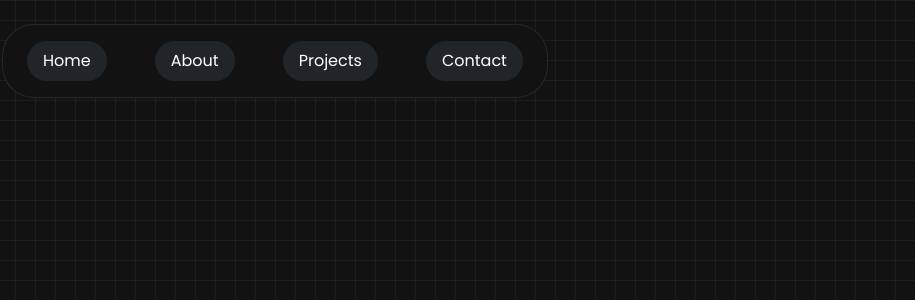
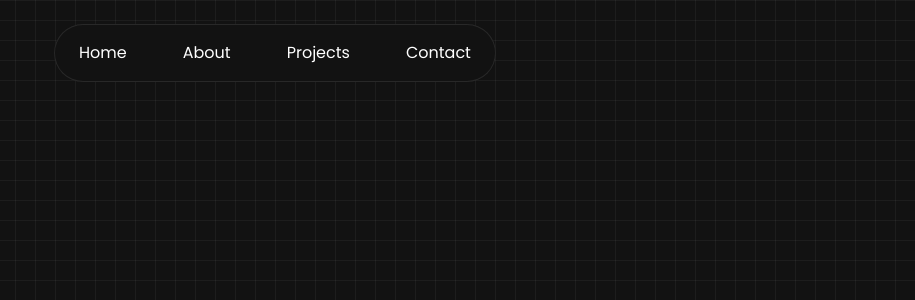
Before and after one commit to LanceAziz/personal-portfolio, a Next.js app: page / in a window 1280 px wide. Shown: the top 300 px of the page, without its empty margins (365-1280 px from the left). Built offline with nearby package versions, Linux system fonts and the light colour scheme.

Commit message:
nav bar positioning

```diff
--- a/app/components/navbar/navbar.js
+++ b/app/components/navbar/navbar.js
@@ -5,10 +5,10 @@ function Navbar() {
   return (
     <div className='pt-4'>
       <div className='d-flex justify-content-center align-items-center'>
-        <div className='d-flex gap-5 py-3 px-4 rounded rounded-5' style={{ backgroundColor: "#121212", border: "1px solid #ffffff18" }}>
+        <div className='d-flex gap-4 py-2 px-2 rounded rounded-5' style={{ backgroundColor: "#121212", border: "1px solid #ffffff18" }}>
           {
             navItems.map((item, index) => (
-              <div key={index} className='bg-dark text-white px-3 py-2 rounded rounded-5'>
+              <div key={index} className='text-white px-3 py-2 rounded rounded-5 cursor-pointer' style={{ cursor: "pointer" }}>
                 {item}
               </div>
             ))
--- a/app/layout.js
+++ b/app/layout.js
@@ -3,6 +3,7 @@ import "bootstrap/dist/css/bootstrap.min.css";
 import "./globals.css";
 import "@fortawesome/fontawesome-svg-core/styles.css";
 import Grid from "@/app/components/grid/grid";
+import Navbar from "./components/navbar/navbar";
 
 const poppins = Poppins({
   variable: "--font-poppins",
@@ -19,13 +20,28 @@ export default function RootLayout({ children }) {
   return (
     <html lang="en">
       <body style={{ backgroundColor: "#121212", color: "white" }}>
-          <Grid
-            className={`${poppins.className}`}
-            style={{minHeight: "100vh" }}
-          >
-          {children}
+        <Grid
+          className={`${poppins.className}`}
+          style={{ minHeight: "100vh" }}
+        >
+          <div style={{
+            position: "fixed",
+            top: 0,
+            left: 0,
+            width: "100%",
+            zIndex: 2
+          }}>
+            <Navbar />
+          </div>
+          <div style={{
+            position: "relative",
+            zIndex: 1,
+            padding: "100px 0"
+          }}>
+            {children}
+          </div>
         </Grid>
-    </body>
+      </body>
     </html >
   );
 }
--- a/app/page.js
+++ b/app/page.js
@@ -1,11 +1,7 @@
-import Navbar from "./components/navbar/navbar";
-
 export default function Home() {
   return (
     <div >
-      <div>
-        <Navbar />
-      </div>
+
     </div>
   );
 }
```
